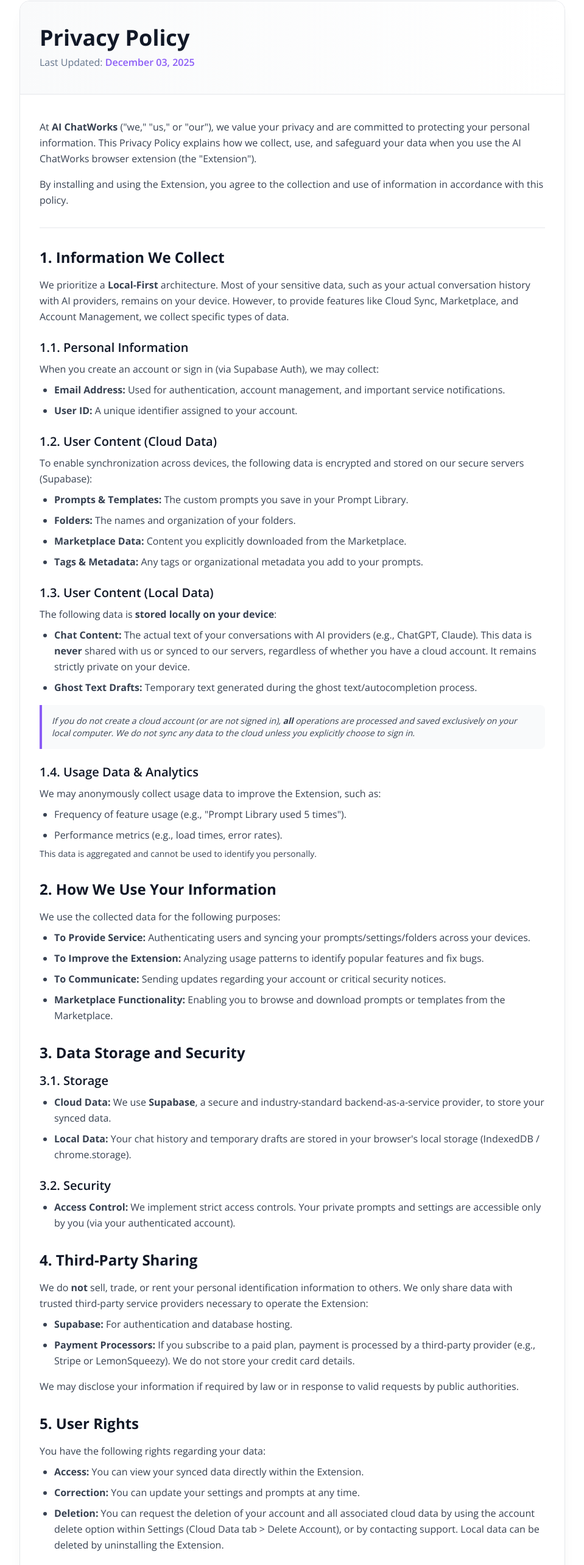
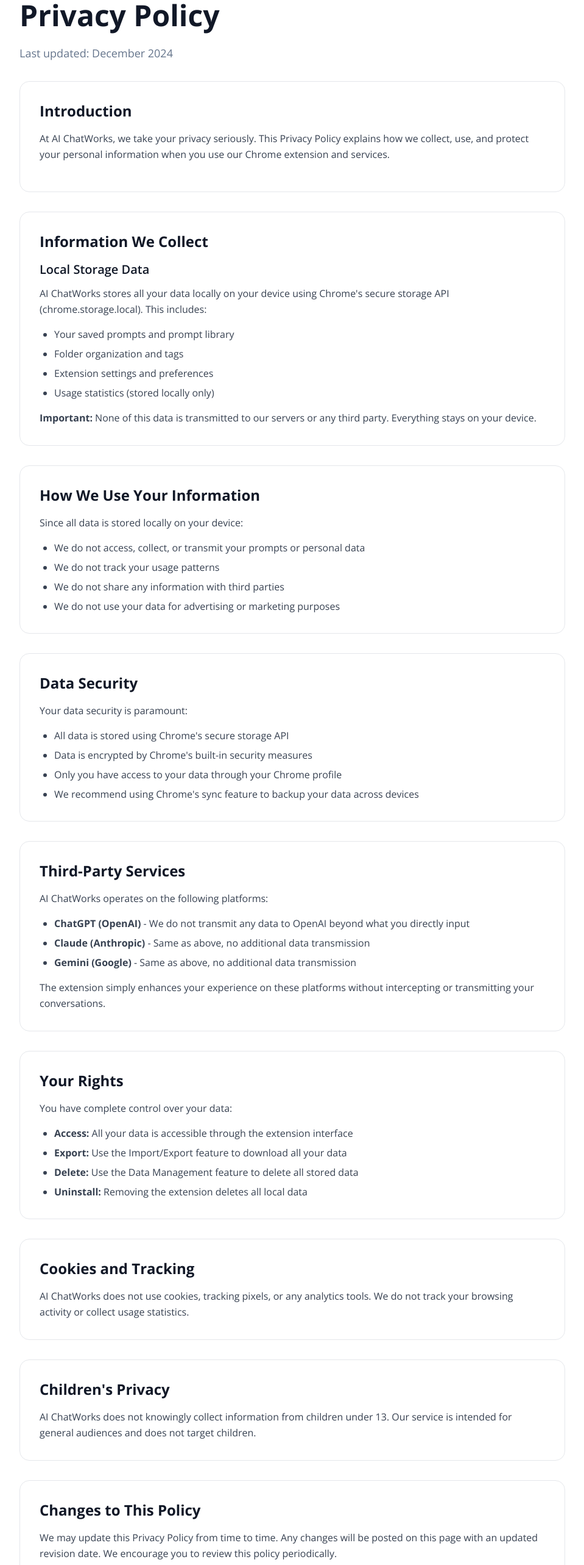
Before and after one commit to roeymit84/ai-chatworks-website, a Next.js app: page /privacy in a window 1280 px wide. Shown: the part 127-2693 px from the top of the page at 61% size, without its empty margins (160-1119 px from the left). Built offline with nearby package versions, Linux system fonts and the light colour scheme.

Commit message:
Add files via upload

```diff
--- a/app/privacy/page.jsx
+++ b/app/privacy/page.jsx
@@ -12,128 +12,119 @@
       <Navbar />
 
       <main className="pt-32 pb-20 px-6">
-        <div className="max-w-4xl mx-auto bg-white shadow-xl shadow-brand-dark/5 rounded-2xl border border-brand-border overflow-hidden animate-fade-in">
-          <div className="px-8 py-10 border-b border-brand-border bg-gradient-to-r from-brand-surface to-white">
-            <h1 className="text-3xl md:text-4xl font-bold text-brand-dark mb-2">Privacy Policy</h1>
-            <p className="text-brand-slate">Last Updated: <span className="font-semibold text-brand-purple">December 03, 2025</span></p>
-          </div>
+        <div className="max-w-4xl mx-auto">
+          <h1 className="text-5xl font-bold mb-6 text-brand-dark animate-fade-in">Privacy Policy</h1>
+          <p className="text-brand-slate text-lg mb-8 animate-fade-in">Last updated: December 2024</p>
 
-          <div className="px-8 py-10 space-y-8 text-brand-gray leading-relaxed">
-            <section>
-              <p className="mb-4">At <strong>AI ChatWorks</strong> ("we," "us," or "our"), we value your privacy and are committed to protecting your personal information. This Privacy Policy explains how we collect, use, and safeguard your data when you use the AI ChatWorks browser extension (the "Extension").</p>
-              <p>By installing and using the Extension, you agree to the collection and use of information in accordance with this policy.</p>
-            </section>
+          <div className="prose prose-lg max-w-none animate-fade-in">
+            <div className="bg-white rounded-2xl border border-brand-border p-8 mb-8">
+              <h2 className="text-2xl font-bold mb-4 text-brand-dark">Introduction</h2>
+              <p className="text-brand-gray leading-relaxed mb-4">
+                At AI ChatWorks, we take your privacy seriously. This Privacy Policy explains how we collect, use, and protect your personal information when you use our Chrome extension and services.
+              </p>
+            </div>
 
-            <hr className="border-brand-border" />
+            <div className="bg-white rounded-2xl border border-brand-border p-8 mb-8">
+              <h2 className="text-2xl font-bold mb-4 text-brand-dark">Information We Collect</h2>
+              <h3 className="text-xl font-semibold mb-3 text-brand-dark">Local Storage Data</h3>
+              <p className="text-brand-gray leading-relaxed mb-4">
+                AI ChatWorks stores all your data locally on your device using Chrome's secure storage API (chrome.storage.local). This includes:
+              </p>
+              <ul className="list-disc pl-6 text-brand-gray space-y-2 mb-4">
+                <li>Your saved prompts and prompt library</li>
+                <li>Folder organization and tags</li>
+                <li>Extension settings and preferences</li>
+                <li>Usage statistics (stored locally only)</li>
+              </ul>
+              <p className="text-brand-gray leading-relaxed">
+                <strong>Important:</strong> None of this data is transmitted to our servers or any third party. Everything stays on your device.
+              </p>
+            </div>
 
-            <section>
-              <h2 className="text-2xl font-bold text-brand-dark mb-4">1. Information We Collect</h2>
-              <p>We prioritize a <strong>Local-First</strong> architecture. Most of your sensitive data, such as your actual conversation history with AI providers, remains on your device. However, to provide features like Cloud Sync, Marketplace, and Account Management, we collect specific types of data.</p>
+            <div className="bg-white rounded-2xl border border-brand-border p-8 mb-8">
+              <h2 className="text-2xl font-bold mb-4 text-brand-dark">How We Use Your Information</h2>
+              <p className="text-brand-gray leading-relaxed mb-4">
+                Since all data is stored locally on your device:
+              </p>
+              <ul className="list-disc pl-6 text-brand-gray space-y-2">
+                <li>We do not access, collect, or transmit your prompts or personal data</li>
+                <li>We do not track your usage patterns</li>
+                <li>We do not share any information with third parties</li>
+                <li>We do not use your data for advertising or marketing purposes</li>
+              </ul>
+            </div>
 
-              <h3 className="text-xl font-semibold text-brand-dark mt-6 mb-2">1.1. Personal Information</h3>
-              <p>When you create an account or sign in (via Supabase Auth), we may collect:</p>
-              <ul className="list-disc pl-6 space-y-2 mt-2">
-                <li><strong>Email Address:</strong> Used for authentication, account management, and important service notifications.</li>
-                <li><strong>User ID:</strong> A unique identifier assigned to your account.</li>
+            <div className="bg-white rounded-2xl border border-brand-border p-8 mb-8">
+              <h2 className="text-2xl font-bold mb-4 text-brand-dark">Data Security</h2>
+              <p className="text-brand-gray leading-relaxed mb-4">
+                Your data security is paramount:
+              </p>
+              <ul className="list-disc pl-6 text-brand-gray space-y-2">
+                <li>All data is stored using Chrome's secure storage API</li>
+                <li>Data is encrypted by Chrome's built-in security measures</li>
+                <li>Only you have access to your data through your Chrome profile</li>
+                <li>We recommend using Chrome's sync feature to backup your data across devices</li>
               </ul>
+            </div>
 
-              <h3 className="text-xl font-semibold text-brand-dark mt-6 mb-2">1.2. User Content (Cloud Data)</h3>
-              <p>To enable synchronization across devices, the following data is encrypted and stored on our secure servers (Supabase):</p>
-              <ul className="list-disc pl-6 space-y-2 mt-2">
-                <li><strong>Prompts & Templates:</strong> The custom prompts you save in your Prompt Library.</li>
-                <li><strong>Folders:</strong> The names and organization of your folders.</li>
-                <li><strong>Marketplace Data:</strong> Content you explicitly downloaded from the Marketplace.</li>
-                <li><strong>Tags & Metadata:</strong> Any tags or organizational metadata you add to your prompts.</li>
+            <div className="bg-white rounded-2xl border border-brand-border p-8 mb-8">
+              <h2 className="text-2xl font-bold mb-4 text-brand-dark">Third-Party Services</h2>
+              <p className="text-brand-gray leading-relaxed mb-4">
+                AI ChatWorks operates on the following platforms:
+              </p>
+              <ul className="list-disc pl-6 text-brand-gray space-y-2 mb-4">
+                <li><strong>ChatGPT (OpenAI)</strong> - We do not transmit any data to OpenAI beyond what you directly input</li>
+                <li><strong>Claude (Anthropic)</strong> - Same as above, no additional data transmission</li>
+                <li><strong>Gemini (Google)</strong> - Same as above, no additional data transmission</li>
               </ul>
+              <p className="text-brand-gray leading-relaxed">
+                The extension simply enhances your experience on these platforms without intercepting or transmitting your conversations.
+              </p>
+            </div>
 
-              <h3 className="text-xl font-semibold text-brand-dark mt-6 mb-2">1.3. User Content (Local Data)</h3>
-              <p>The following data is <strong>stored locally on your device</strong>:</p>
-              <ul className="list-disc pl-6 space-y-2 mt-2">
-                <li><strong>Chat Content:</strong> The actual text of your conversations with AI providers (e.g., ChatGPT, Claude). This data is <strong>never</strong> shared with us or synced to our servers, regardless of whether you have a cloud account. It remains strictly private on your device.</li>
-                <li><strong>Ghost Text Drafts:</strong> Temporary text generated during the ghost text/autocompletion process.</li>
+            <div className="bg-white rounded-2xl border border-brand-border p-8 mb-8">
+              <h2 className="text-2xl font-bold mb-4 text-brand-dark">Your Rights</h2>
+              <p className="text-brand-gray leading-relaxed mb-4">
+                You have complete control over your data:
+              </p>
+              <ul className="list-disc pl-6 text-brand-gray space-y-2">
+                <li><strong>Access:</strong> All your data is accessible through the extension interface</li>
+                <li><strong>Export:</strong> Use the Import/Export feature to download all your data</li>
+                <li><strong>Delete:</strong> Use the Data Management feature to delete all stored data</li>
+                <li><strong>Uninstall:</strong> Removing the extension deletes all local data</li>
               </ul>
-              <div className="bg-brand-surface border-l-4 border-brand-purple p-4 mt-4 rounded-r-lg">
-                <p className="m-0 text-sm italic">If you do not create a cloud account (or are not signed in), <strong>all</strong> operations are processed and saved exclusively on your local computer. We do not sync any data to the cloud unless you explicitly choose to sign in.</p>
-              </div>
+            </div>
 
-              <h3 className="text-xl font-semibold text-brand-dark mt-6 mb-2">1.4. Usage Data & Analytics</h3>
-              <p>We may anonymously collect usage data to improve the Extension, such as:</p>
-              <ul className="list-disc pl-6 space-y-2 mt-2">
-                <li>Frequency of feature usage (e.g., "Prompt Library used 5 times").</li>
-                <li>Performance metrics (e.g., load times, error rates).</li>
-              </ul>
-              <p className="mt-2 text-sm">This data is aggregated and cannot be used to identify you personally.</p>
-            </section>
+            <div className="bg-white rounded-2xl border border-brand-border p-8 mb-8">
+              <h2 className="text-2xl font-bold mb-4 text-brand-dark">Cookies and Tracking</h2>
+              <p className="text-brand-gray leading-relaxed">
+                AI ChatWorks does not use cookies, tracking pixels, or any analytics tools. We do not track your browsing activity or collect usage statistics.
+              </p>
+            </div>
 
-            <section>
-              <h2 className="text-2xl font-bold text-brand-dark mb-4">2. How We Use Your Information</h2>
-              <p>We use the collected data for the following purposes:</p>
-              <ul className="list-disc pl-6 space-y-2 mt-2">
-                <li><strong>To Provide Service:</strong> Authenticating users and syncing your prompts/settings/folders across your devices.</li>
-                <li><strong>To Improve the Extension:</strong> Analyzing usage patterns to identify popular features and fix bugs.</li>
-                <li><strong>To Communicate:</strong> Sending updates regarding your account or critical security notices.</li>
-                <li><strong>Marketplace Functionality:</strong> Enabling you to browse and download prompts or templates from the Marketplace.</li>
-              </ul>
-            </section>
+            <div className="bg-white rounded-2xl border border-brand-border p-8 mb-8">
+              <h2 className="text-2xl font-bold mb-4 text-brand-dark">Children's Privacy</h2>
+              <p className="text-brand-gray leading-relaxed">
+                AI ChatWorks does not knowingly collect information from children under 13. Our service is intended for general audiences and does not target children.
+              </p>
+            </div>
 
-            <section>
-              <h2 className="text-2xl font-bold text-brand-dark mb-4">3. Data Storage and Security</h2>
-              <h3 className="text-xl font-semibold text-brand-dark mb-2">3.1. Storage</h3>
-              <ul className="list-disc pl-6 space-y-2 mt-2">
-                <li><strong>Cloud Data:</strong> We use <strong>Supabase</strong>, a secure and industry-standard backend-as-a-service provider, to store your synced data.</li>
-                <li><strong>Local Data:</strong> Your chat history and temporary drafts are stored in your browser's local storage (IndexedDB / chrome.storage).</li>
-              </ul>
-              <h3 className="text-xl font-semibold text-brand-dark mt-6 mb-2">3.2. Security</h3>
-              <ul className="list-disc pl-6 space-y-2 mt-2">
-                <li><strong>Access Control:</strong> We implement strict access controls. Your private prompts and settings are accessible only by you (via your authenticated account).</li>
-              </ul>
-            </section>
+            <div className="bg-white rounded-2xl border border-brand-border p-8 mb-8">
+              <h2 className="text-2xl font-bold mb-4 text-brand-dark">Changes to This Policy</h2>
+              <p className="text-brand-gray leading-relaxed">
+                We may update this Privacy Policy from time to time. Any changes will be posted on this page with an updated revision date. We encourage you to review this policy periodically.
+              </p>
+            </div>
 
-            <section>
-              <h2 className="text-2xl font-bold text-brand-dark mb-4">4. Third-Party Sharing</h2>
-              <p>We do <strong>not</strong> sell, trade, or rent your personal identification information to others. We only share data with trusted third-party service providers necessary to operate the Extension:</p>
-              <ul className="list-disc pl-6 space-y-2 mt-2">
-                <li><strong>Supabase:</strong> For authentication and database hosting.</li>
-                <li><strong>Payment Processors:</strong> If you subscribe to a paid plan, payment is processed by a third-party provider (e.g., Stripe or LemonSqueezy). We do not store your credit card details.</li>
-              </ul>
-              <p className="mt-4">We may disclose your information if required by law or in response to valid requests by public authorities.</p>
-            </section>
-
-            <section>
-              <h2 className="text-2xl font-bold text-brand-dark mb-4">5. User Rights</h2>
-              <p>You have the following rights regarding your data:</p>
-              <ul className="list-disc pl-6 space-y-2 mt-2">
-                <li><strong>Access:</strong> You can view your synced data directly within the Extension.</li>
-                <li><strong>Correction:</strong> You can update your settings and prompts at any time.</li>
-                <li><strong>Deletion:</strong> You can request the deletion of your account and all associated cloud data by using the account delete option within Settings (Cloud Data tab &gt; Delete Account), or by contacting support. Local data can be deleted by uninstalling the Extension.</li>
-              </ul>
-            </section>
-
-            <section>
-              <h2 className="text-2xl font-bold text-brand-dark mb-4">6. Data Retention</h2>
-              <ul className="list-disc pl-6 space-y-2 mt-2">
-                <li><strong>Account Data:</strong> We retain your account data as long as your account is active.</li>
-                <li><strong>Deleted Accounts:</strong> Upon request for deletion, your data is removed from our live databases within 24 hours.</li>
-              </ul>
-            </section>
-
-            <section>
-              <h2 className="text-2xl font-bold text-brand-dark mb-4">7. Changes to This Privacy Policy</h2>
-              <p>We may update our Privacy Policy from time to time. We will notify you of any changes by posting the new Privacy Policy on this page and updating the "Last Updated" date.</p>
-            </section>
-
-            <section>
-              <h2 className="text-2xl font-bold text-brand-dark mb-4">8. Contact Us</h2>
-              <p>If you have any questions about this Privacy Policy, please contact us at:</p>
-              <p className="mt-4">
-                <a href="mailto:info@ai-chatworks.com" className="inline-flex items-center gap-2 px-6 py-2 rounded-lg bg-brand-surface border border-brand-border text-brand-purple font-semibold hover:bg-brand-purple hover:text-white transition-all duration-300">
-                  <svg className="w-4 h-4" fill="none" stroke="currentColor" viewBox="0 0 24 24">
-                    <path strokeLinecap="round" strokeLinejoin="round" strokeWidth="2" d="M3 8l7.89 5.26a2 2 0 002.22 0L21 8M5 19h14a2 2 0 002-2V7a2 2 0 00-2-2H5a2 2 0 00-2 2v10a2 2 0 002 2z"></path>
-                  </svg>
-                  info@ai-chatworks.com
-                </a>
+            <div className="bg-purple-50 rounded-2xl border border-purple-200 p-8">
+              <h2 className="text-2xl font-bold mb-4 text-purple-900">Contact Us</h2>
+              <p className="text-purple-800 leading-relaxed mb-4">
+                If you have any questions about this Privacy Policy, please contact us:
               </p>
-            </section>
+              <p className="text-purple-800">
+                <strong>Email:</strong> <a href="mailto:info@ai-chatworks.com" className="text-brand-purple hover:underline">info@ai-chatworks.com</a>
+              </p>
+            </div>
           </div>
         </div>
       </main>
```
